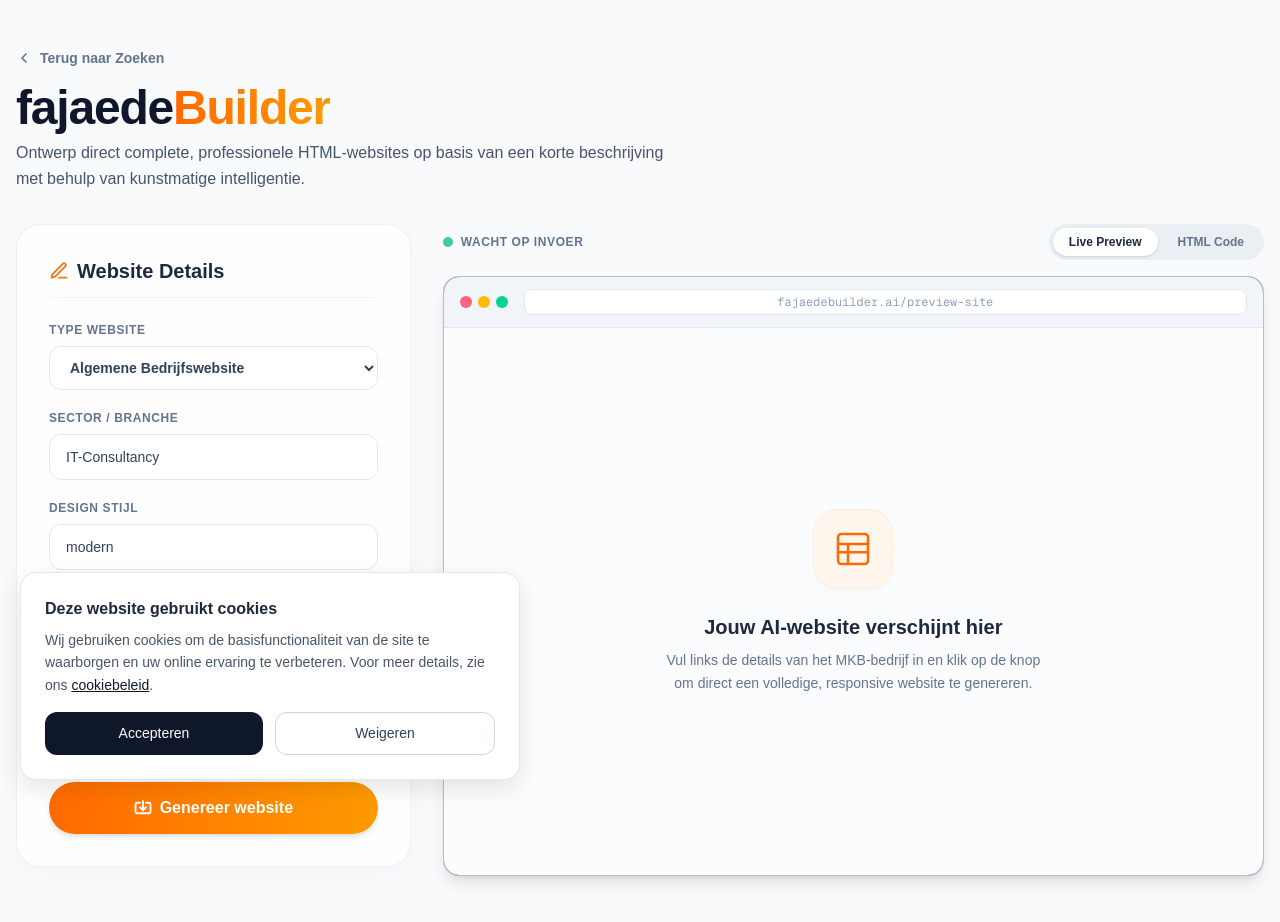
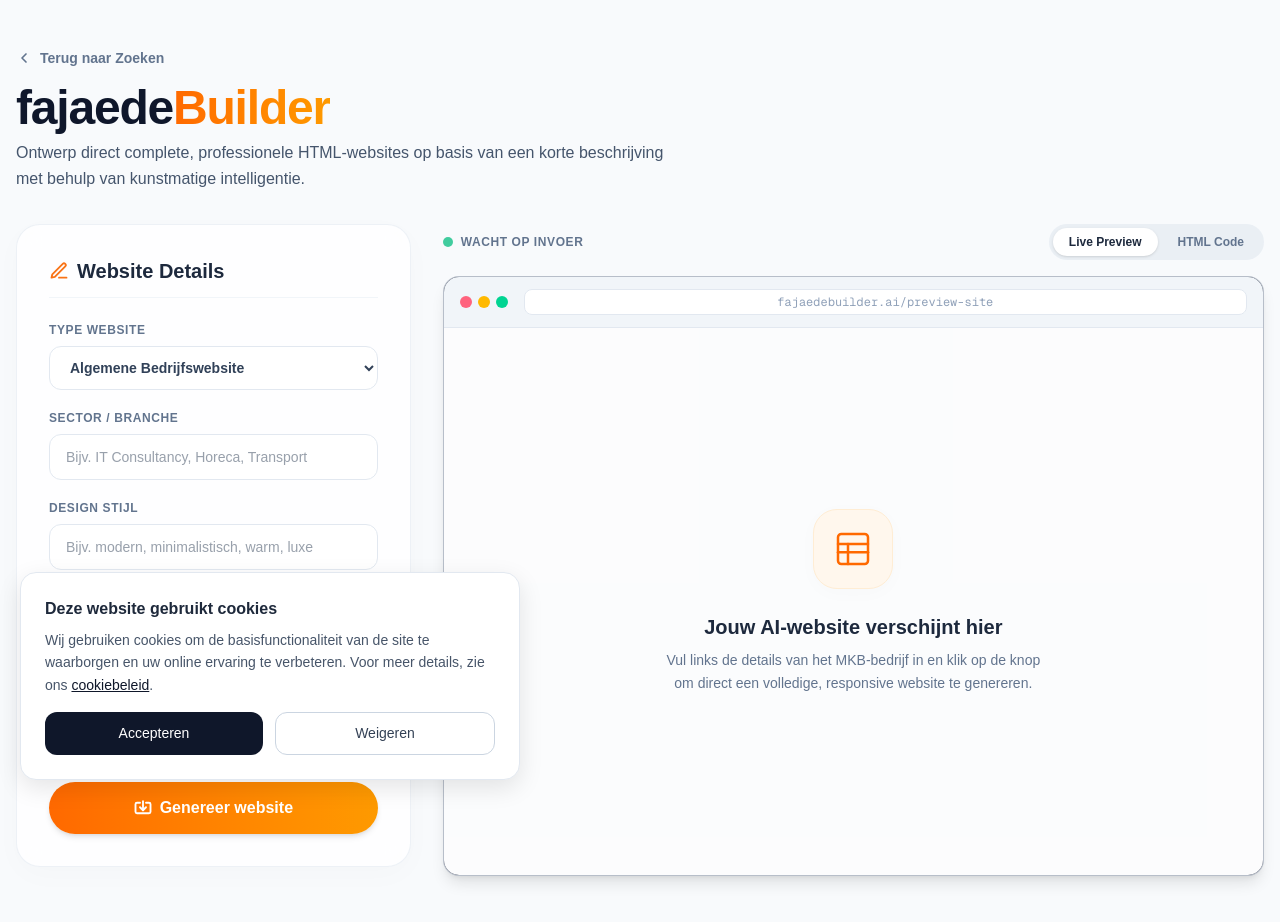
Before and after one commit to fajaede/fajaede-search-frontend, a Next.js app: page /builder in a window 1280 px wide. Built offline with nearby package versions, Linux system fonts and the light colour scheme.

Commit message:
Clear default form values in website builder

```diff
--- a/app/builder/page.tsx
+++ b/app/builder/page.tsx
@@ -13,11 +13,9 @@ type BuilderResponse = {
 
 export default function BuilderPage() {
   const [siteType, setSiteType] = useState('general_business');
-  const [industry, setIndustry] = useState('IT-Consultancy');
-  const [style, setStyle] = useState('modern');
-  const [description, setDescription] = useState(
-    'Een klein IT-consultancy bureau in Rotterdam dat MKB-bedrijven helpt met cloud, cyber security en werkplekbeheer.',
-  );
+  const [industry, setIndustry] = useState('');
+  const [style, setStyle] = useState('');
+  const [description, setDescription] = useState('');
 
   const [loading, setLoading] = useState(false);
   const [error, setError] = useState<string | null>(null);
```
